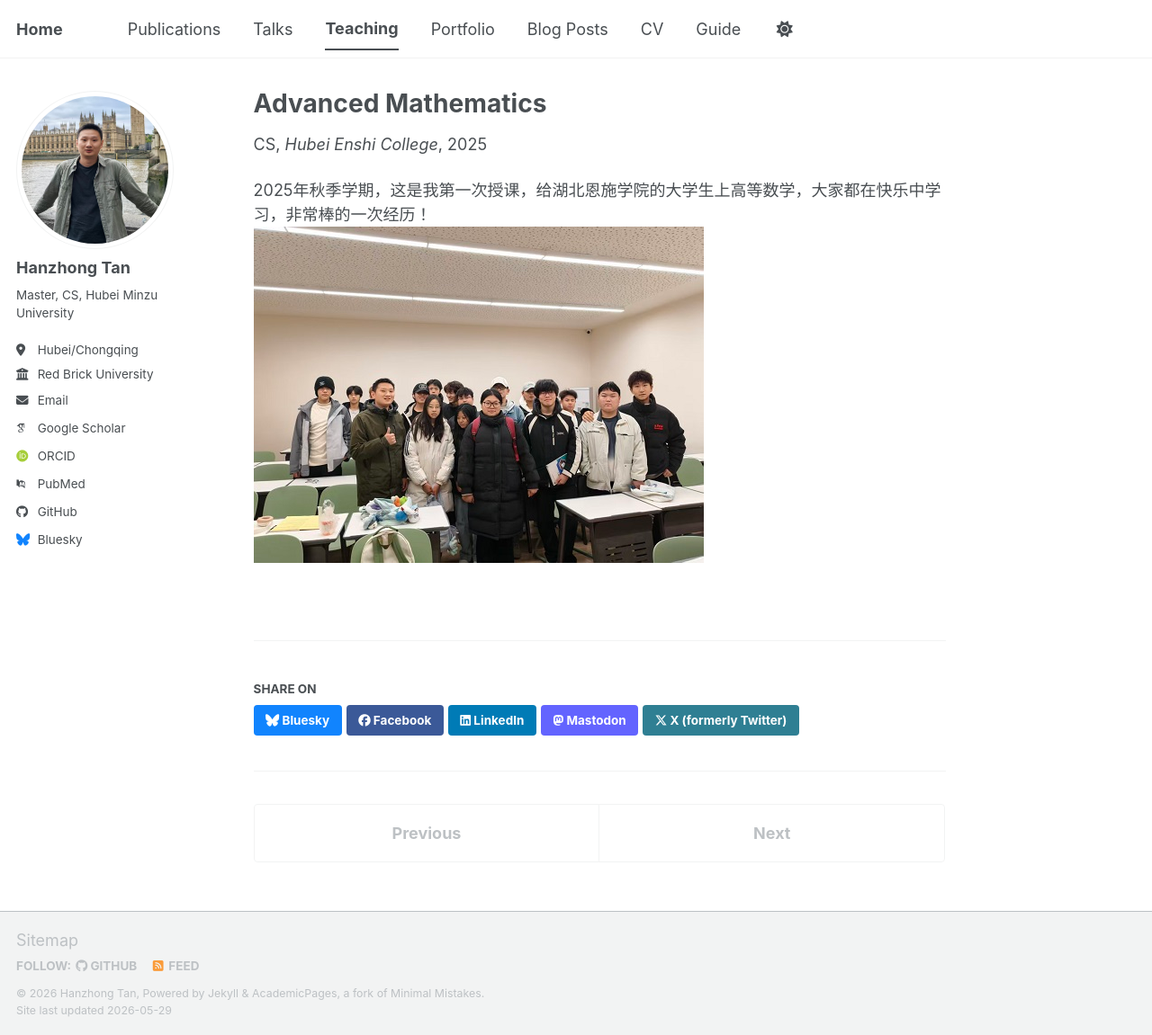
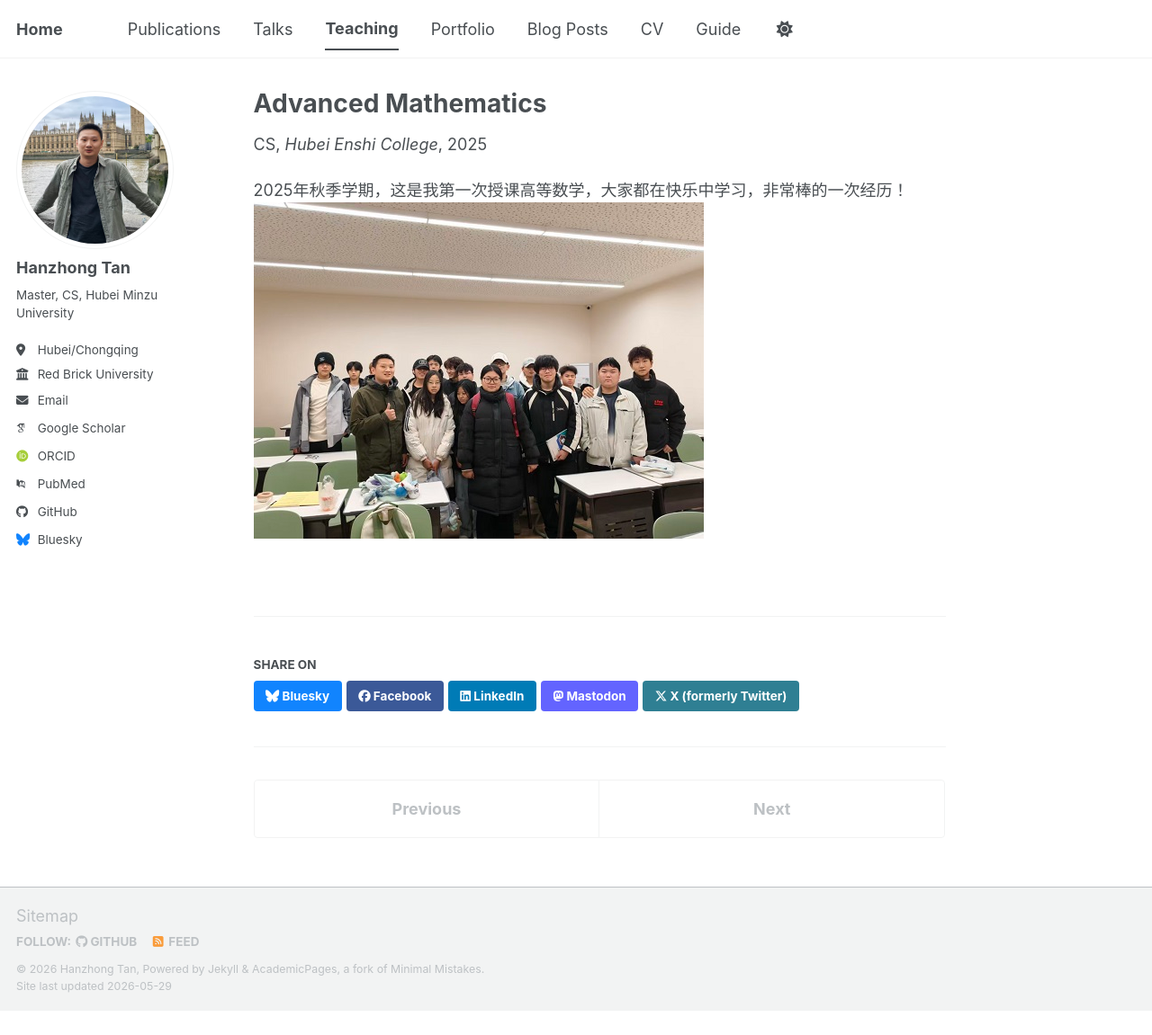
Before and after one commit to liangjiaxiaoqi/liangjiaxiaoqi.github.io, a Jekyll site: the page built from _teaching/2025-autumn-teaching-Advanced_Mathematics.md, in a window 1280 px wide and 1151 px high. Shown: the whole window at 90% size. Built offline with Jekyll 4.4.1, drawn with Linux system fonts in a browser that asks for light colours; some web fonts are replaced; a script bundle is joined from its source files by our own code; library files that are not in the unit come from our copies.

Commit message:
Update 2025-autumn-teaching-Advanced_Mathematics.md

```diff
--- a/_teaching/2025-autumn-teaching-Advanced_Mathematics.md
+++ b/_teaching/2025-autumn-teaching-Advanced_Mathematics.md
@@ -8,7 +8,7 @@ date: 2025-09-01
 #location: "City, Country"
 ---
 
-2025年秋季学期，这是我第一次授课，给湖北恩施学院的大学生上高等数学，大家都在快乐中学习，非常棒的一次经历！
+2025年秋季学期，这是我第一次授课高等数学，大家都在快乐中学习，非常棒的一次经历！
 <br/>
 <img src='/images/2025-秋季-高数-湖北恩施学院.jpg'>
 <br/>
```
